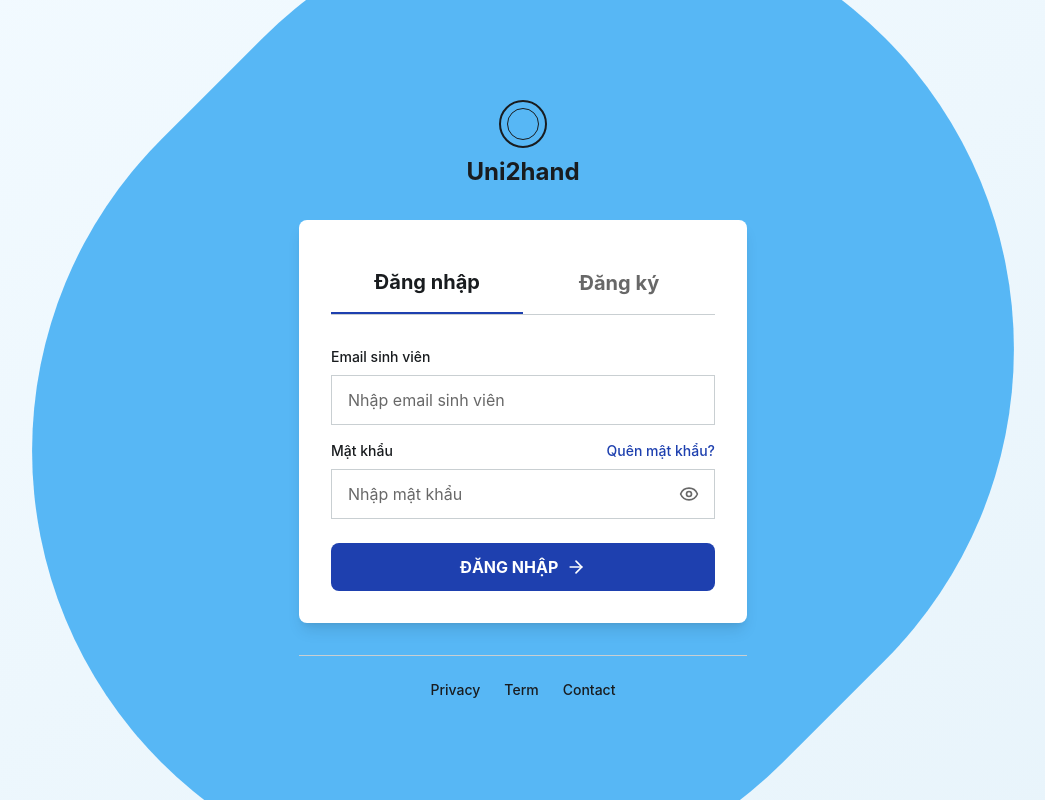
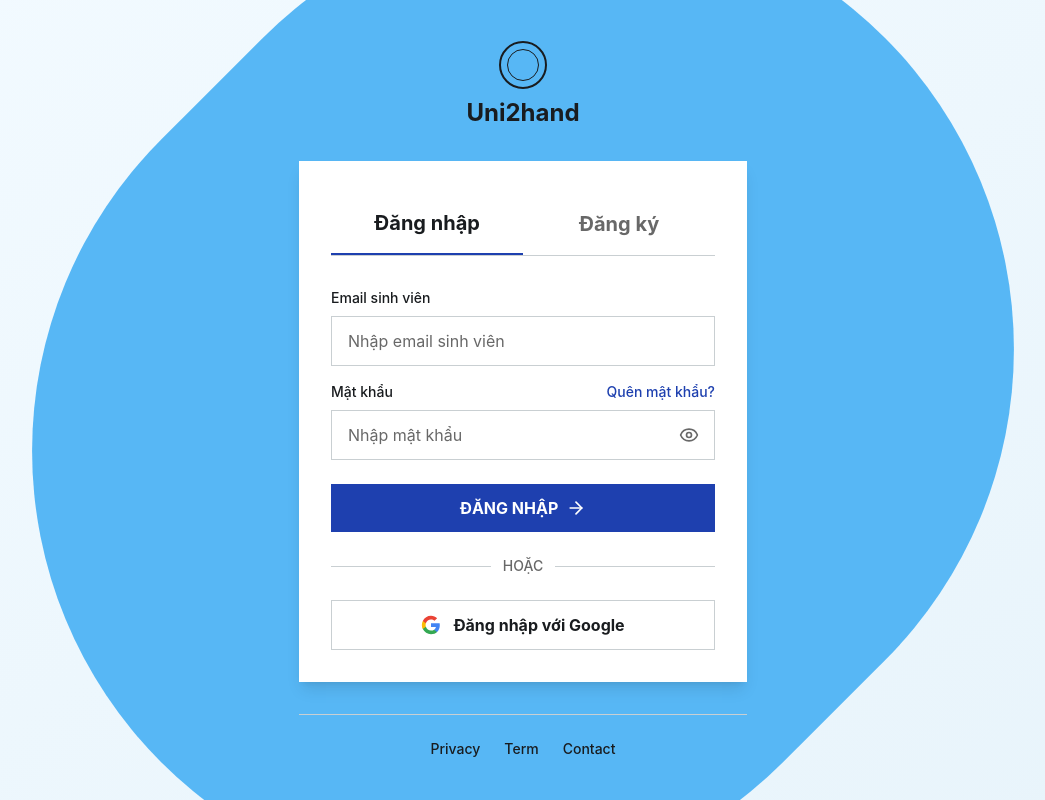
Before and after one commit to MrCopperrrr/Secondhand_Ecommerce, a React (Vite) app in the folder client/: page /login in a window 1280 px wide. Shown: the whole page, without its empty margins (117-1162 px from the left). Built offline with nearby package versions, Linux system fonts and the light colour scheme.

Commit message:
feat: add Google login and register options with custom separator

```diff
--- a/client/src/components/auth/auth-card.tsx
+++ b/client/src/components/auth/auth-card.tsx
@@ -40,7 +40,7 @@ export function AuthCard({ initialTab = 'login' }: { initialTab?: 'login' | 'reg
       </div>
 
       {/* Card */}
-      <div className="bg-[#FFFFFF] rounded-lg shadow-lg p-8">
+      <div className="bg-[#FFFFFF] rounded-none shadow-lg p-8">
         {/* Tabs */}
         <AuthTabs activeTab={activeTab} onTabChange={setActiveTab} />
 
@@ -109,10 +109,45 @@ export function AuthCard({ initialTab = 'login' }: { initialTab?: 'login' | 'reg
           {/* Submit Button */}
           <button
             type="submit"
-            className="w-full bg-[#1E40AF] text-[#FFFFFF] font-bold py-3 px-4 rounded-lg hover:bg-[#1530a0] transition flex items-center justify-center gap-2 mt-6"
+            className="w-full bg-[#1E40AF] text-[#FFFFFF] font-bold py-3 px-4 rounded-none hover:bg-[#1530a0] transition flex items-center justify-center gap-2 mt-6"
           >
             {activeTab === 'login' ? 'ĐĂNG NHẬP' : 'ĐĂNG KÝ'}
             <ArrowRight size={20} />
+          </button>
+
+          {/* OR Separator */}
+          <div className="flex items-center my-6">
+            <div className="flex-grow border-t border-[#C9CFD2]"></div>
+            <span className="px-3 text-[#686868] text-sm font-medium">
+              HOẶC
+            </span>
+            <div className="flex-grow border-t border-[#C9CFD2]"></div>
+          </div>
+
+          {/* Google Login Button */}
+          <button
+            type="button"
+            className="w-full bg-white border border-[#C9CFD2] text-[#191C1F] font-bold py-3 px-4 rounded-none hover:bg-gray-50 transition flex items-center justify-center gap-3"
+          >
+            <svg width="20" height="20" viewBox="0 0 24 24">
+              <path
+                fill="#4285F4"
+                d="M22.56 12.25c0-.78-.07-1.53-.2-2.25H12v4.26h5.92c-.26 1.37-1.04 2.53-2.21 3.31v2.77h3.57c2.08-1.92 3.28-4.74 3.28-8.09z"
+              />
+              <path
+                fill="#34A853"
+                d="M12 23c2.97 0 5.46-.98 7.28-2.66l-3.57-2.77c-.98.66-2.23 1.06-3.71 1.06-2.86 0-5.29-1.93-6.16-4.53H2.18v2.84C3.99 20.53 7.7 23 12 23z"
+              />
+              <path
+                fill="#FBBC05"
+                d="M5.84 14.1c-.22-.66-.35-1.36-.35-2.1s.13-1.44.35-2.1V7.06H2.18C1.43 8.55 1 10.22 1 12s.43 3.45 1.18 4.94l3.66-2.84z"
+              />
+              <path
+                fill="#EA4335"
+                d="M12 5.38c1.62 0 3.06.56 4.21 1.64l3.15-3.15C17.45 2.09 14.97 1 12 1 7.7 1 3.99 3.47 2.18 7.06l3.66 2.84c.87-2.6 3.3-4.52 6.16-4.52z"
+              />
+            </svg>
+            {activeTab === 'login' ? 'Đăng nhập với Google' : 'Đăng ký với Google'}
           </button>
         </form>
       </div>
```
